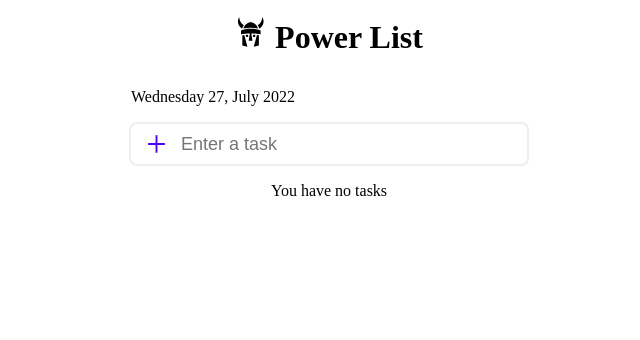
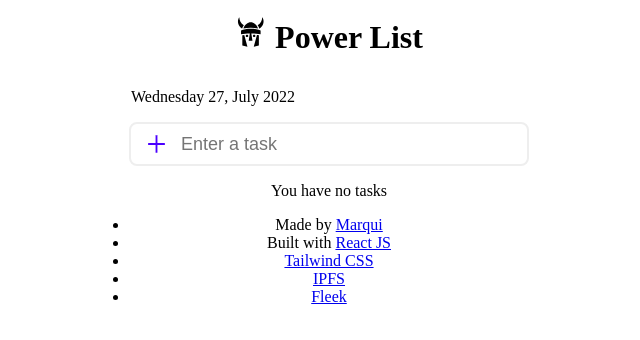
Before and after one commit to Marqui-13/react-powerlist-app, a React (Create React App) app: page / in a window 1280 px wide. Shown: the top 340 px of the page, without its empty margins (311-951 px from the left). Built offline with nearby package versions, Linux system fonts and the light colour scheme.

Commit message:
Update App.js

```diff
--- a/src/App.js
+++ b/src/App.js
@@ -73,6 +73,39 @@
         </div>
 
           <p className='length'>{(tasks < 1) ? 'You have no tasks' : `Tasks: ${tasks.length}`}</p>
+
+          <ul className="copyright">
+            <li>
+              Made by{" "}
+              <a title="Marqui" href="https://github.com/Marqui-13">
+                Marqui
+              </a>
+            </li>
+            <li>
+              Built with{" "}
+              <a title="React" href="https://reactjs.org/">
+                React JS
+              </a>
+            </li>
+            <li>
+              {" "}
+              <a title="Tailwind CSS" href="https://tailwindcss.com/">
+                Tailwind CSS
+              </a>
+            </li>
+            <li>
+              {" "}
+              <a title="IPFS" href="https://ipfs.io/">
+                IPFS
+              </a>
+            </li>
+            <li>
+              {" "}
+              <a title="Fleek" href="https://fleek.co/">
+                Fleek
+              </a>
+            </li>
+          </ul>
       </div>
     </div>
   );
```
